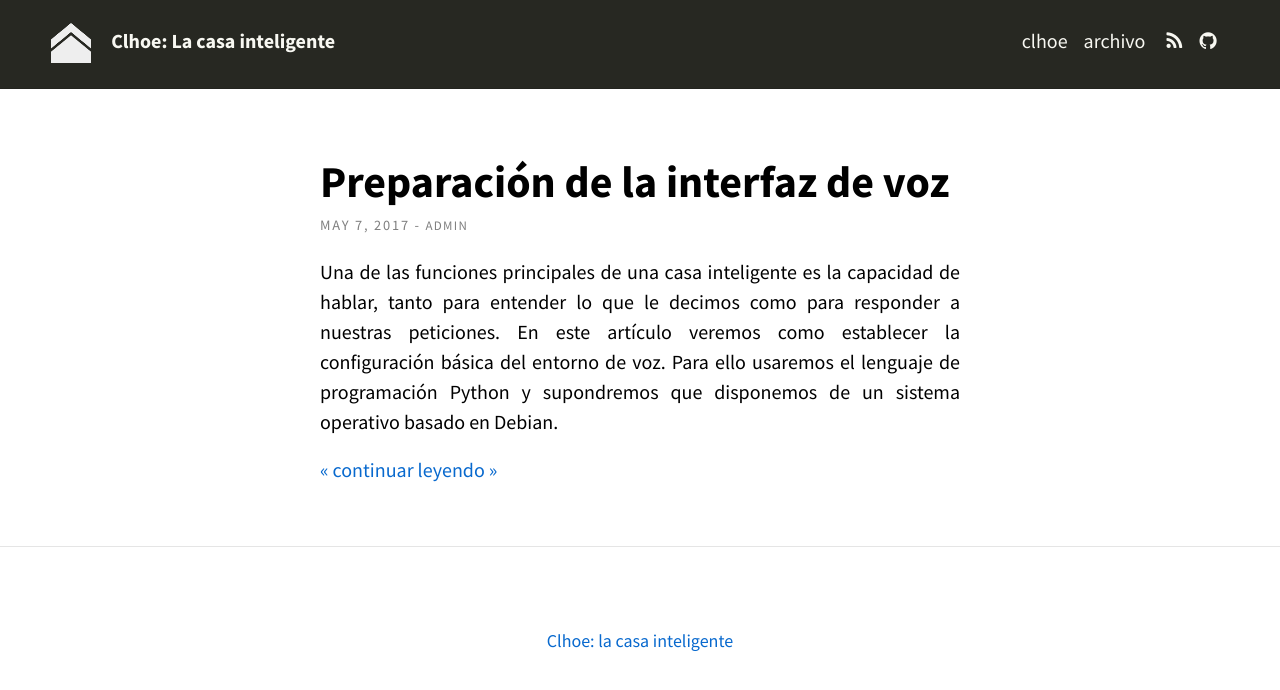
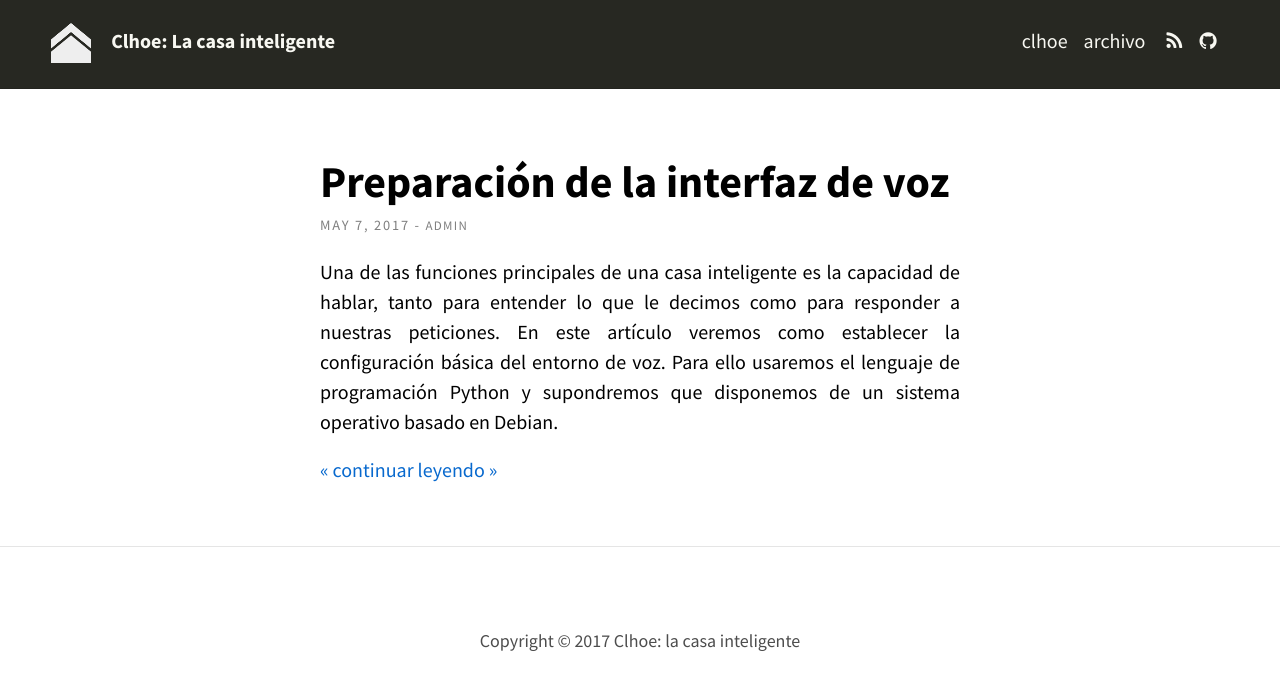
Before and after one commit to clhoe/clhoe.github.io, a Jekyll site: the page built from index.html, in a window 1280 px wide. Shown: the top 690 px of the page. Built offline with Jekyll 4.4.1, drawn with Linux system fonts in a browser that asks for light colours; nearby versions of some CDN libraries; the list of posts is cut into pages by our own code.

Commit message:
Update _config.yml

```diff
--- a/_config.yml
+++ b/_config.yml
@@ -14,7 +14,7 @@ theme_settings:
   header_text:
   header_text_feature_image:
   footer_text: >
-     <center><a href='http://clhoe.github.io'>Clhoe: la casa inteligente</a></center>
+     <center>Copyright &copy; 2017 Clhoe: la casa inteligente</center>
 
   # Icons
   rss: true
```
